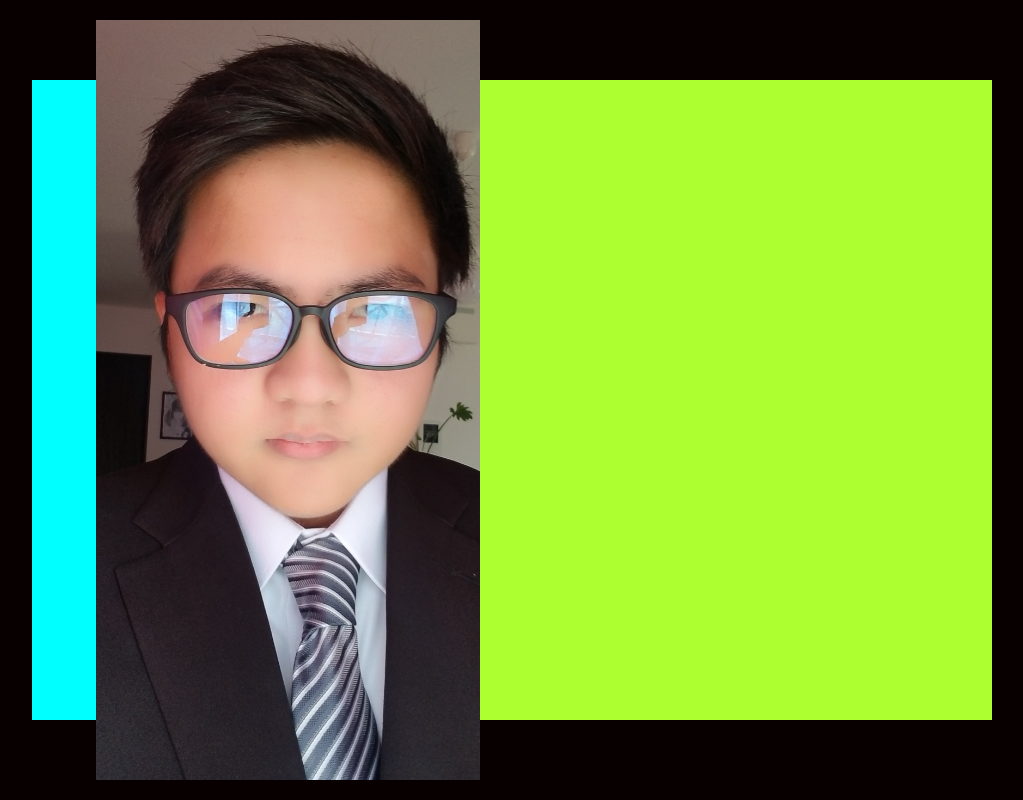
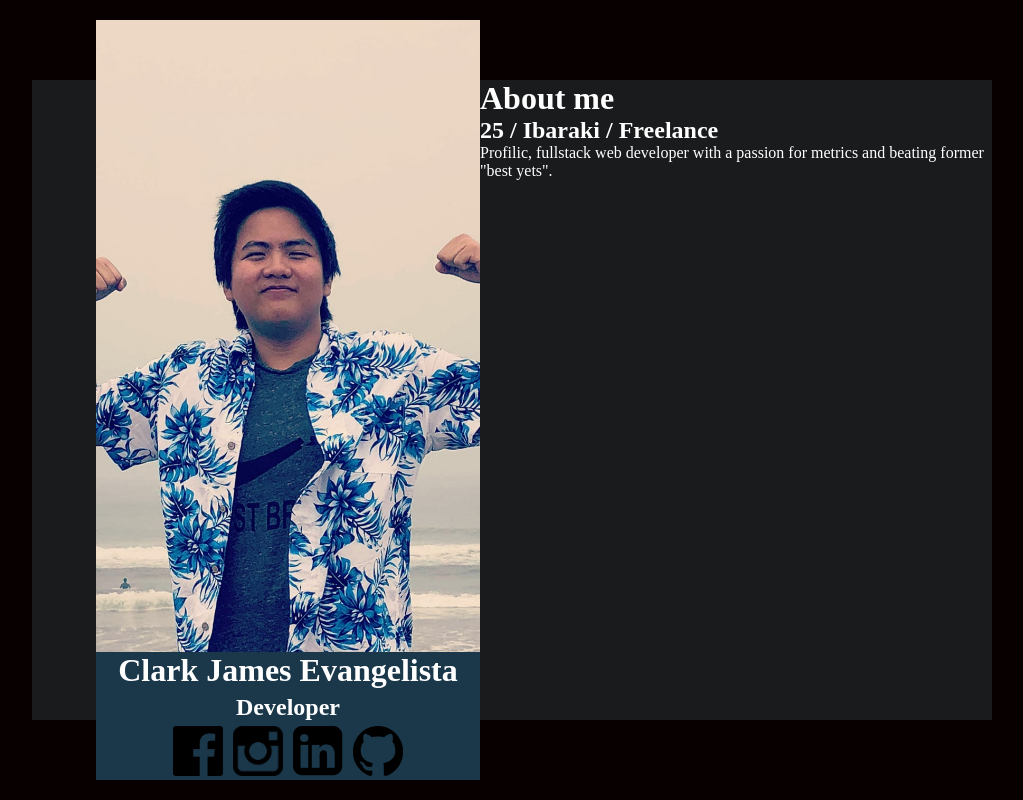
Before and after one commit to xcjames29/Clark-Portfolio, a plain HTML site: page index.html in a window 1280 px wide. Shown: the whole page, without its empty margins (128-1151 px from the left). Drawn offline with Linux system fonts and the light colour scheme.

Commit message:
some chanes

```diff
--- a/index.html
+++ b/index.html
@@ -1,5 +1,6 @@
 <!DOCTYPE html>
 <html lang="en">
+
 <head>
     <meta charset="UTF-8">
     <meta http-equiv="X-UA-Compatible" content="IE=edge">
@@ -11,16 +12,29 @@
     <link rel="stylesheet" href="style.css">
     <title>Clark's Portfolio</title>
 </head>
+
 <body>
     <div class="container">
         <div class="menu-container"></div>
         <div class="img-container">
-
+            <div class="name-container">
+                <h1>Clark James Evangelista</h1>
+                <h2>Developer</h2>
+                <div class="social">
+                    <a><img src="./img/fb.png"> </a>
+                    <a><img src="./img/insta.png"> </a>
+                    <a><img src="./img/linkedIn.png"> </a>
+                    <a href="https://github.com/xcjames29"><img src="./img/git.png"> </a>
+                </div>
+            </div>
         </div>
         <div class="content-container">
-
+            <h1>About me</h1>
+            <h2> 25 / Ibaraki / Freelance</h2>
+            <p> Profilic, fullstack web developer with a passion for metrics and beating former "best yets". </p>
         </div>
 
     </div>
 </body>
+
 </html>
--- a/style.css
+++ b/style.css
@@ -20,21 +20,57 @@ body{
 .menu-container{
     height: 80%;
     width: 5%;
-    background-color: cyan;
+    background-color: #1a1b1d;
 }
 
 .img-container{
-    background-image: url("./img/profile.jpg");
+    background-image: url("./img/p.jpg");
     background-repeat: no-repeat;
     background-position: center;
     background-size: cover;
-    background-color: darkblue;
+    background-color: #191a1c;
     height: 95%;
     width: 30%;
+    display: flex;
+    justify-content: flex-end;
+    align-items: flex-end;
+    flex-direction: column;
+    flex-wrap: wrap;
+    position: relative;
+}
+.img{
+    height: 100%;
+    width: 100%;
+    position: absolute;
+    z-index: -1;
+}
+
+.name-container{
+    color: white;
+    width: 100%;
+    display: flex;
+    align-items: center;
+    flex-direction: column;
+    justify-content: center;
+    background-color: rgb(27, 56, 75);
+    gap:5px;
 }
 
 .content-container{
     height: 80%;
     width: 40%;
-    background-color: greenyellow;
+    background-color: #1a1b1d;
+    color: white;
 }
+
+.social img{
+    height: 50px;
+    width: 50px;
+}
+.social {
+    display: flex;
+    justify-content: center;
+    align-items: center;
+    width: 100%;
+    gap: 10px;
+}
```
Also changed, not shown: img/fb.png (added), img/git.png (added), img/insta.png (added), img/linkedIn.png (added), img/p.jpg (added).
